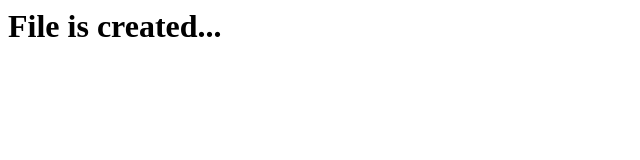
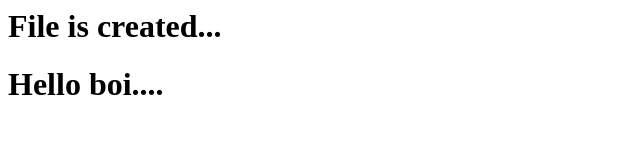
Before and after one commit to prakash157pd/prakash, a plain HTML site: page about.html in a window 1280 px wide. Shown: the whole page, without its empty margins (0-640 px from the left). Drawn offline with Linux system fonts and the light colour scheme.

Commit message:
checking

```diff
--- a/about.html
+++ b/about.html
@@ -6,3 +6,4 @@
   <h1>File is created...</h1>
 </body>
 </html>
+<h1>Hello boi....</h1>
```
